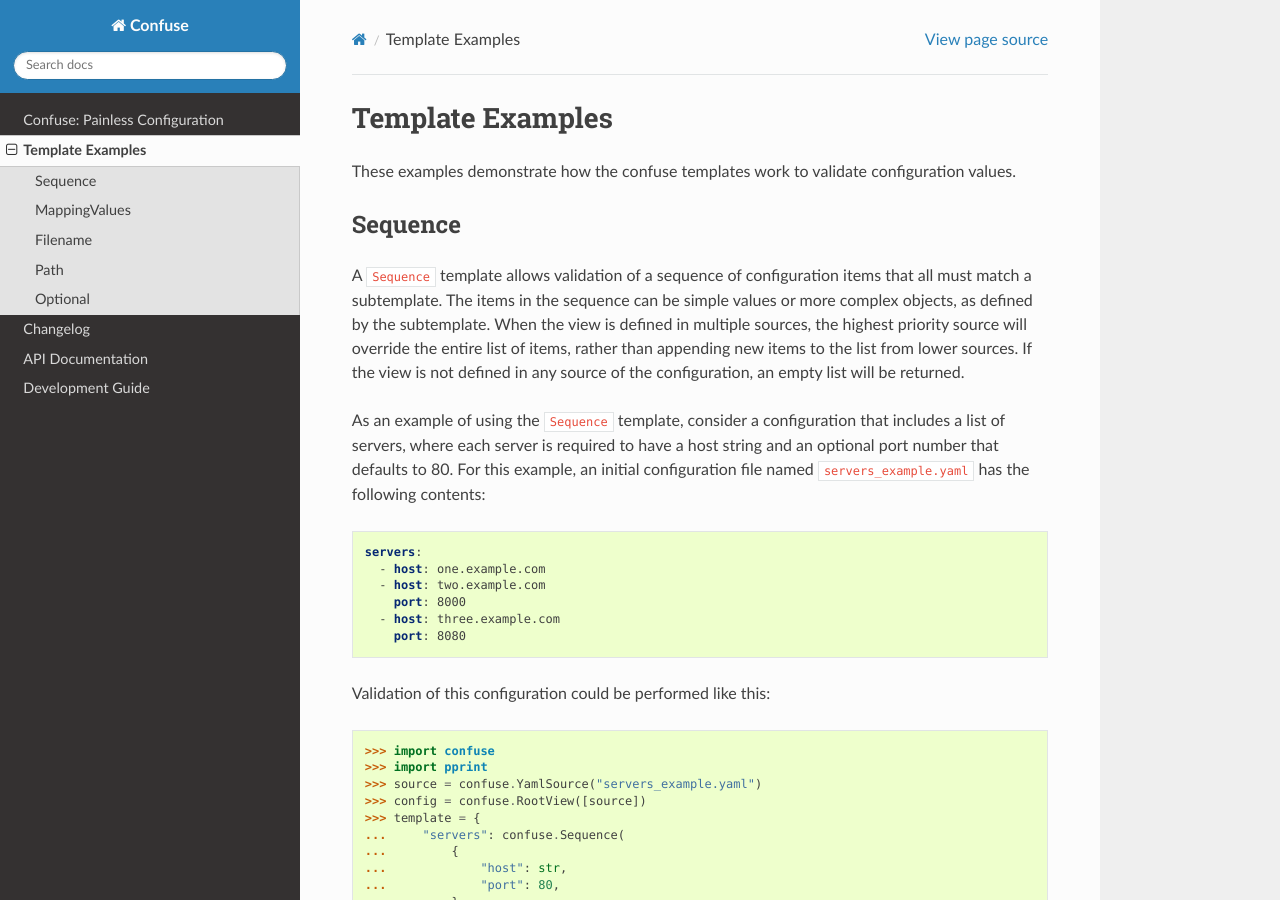
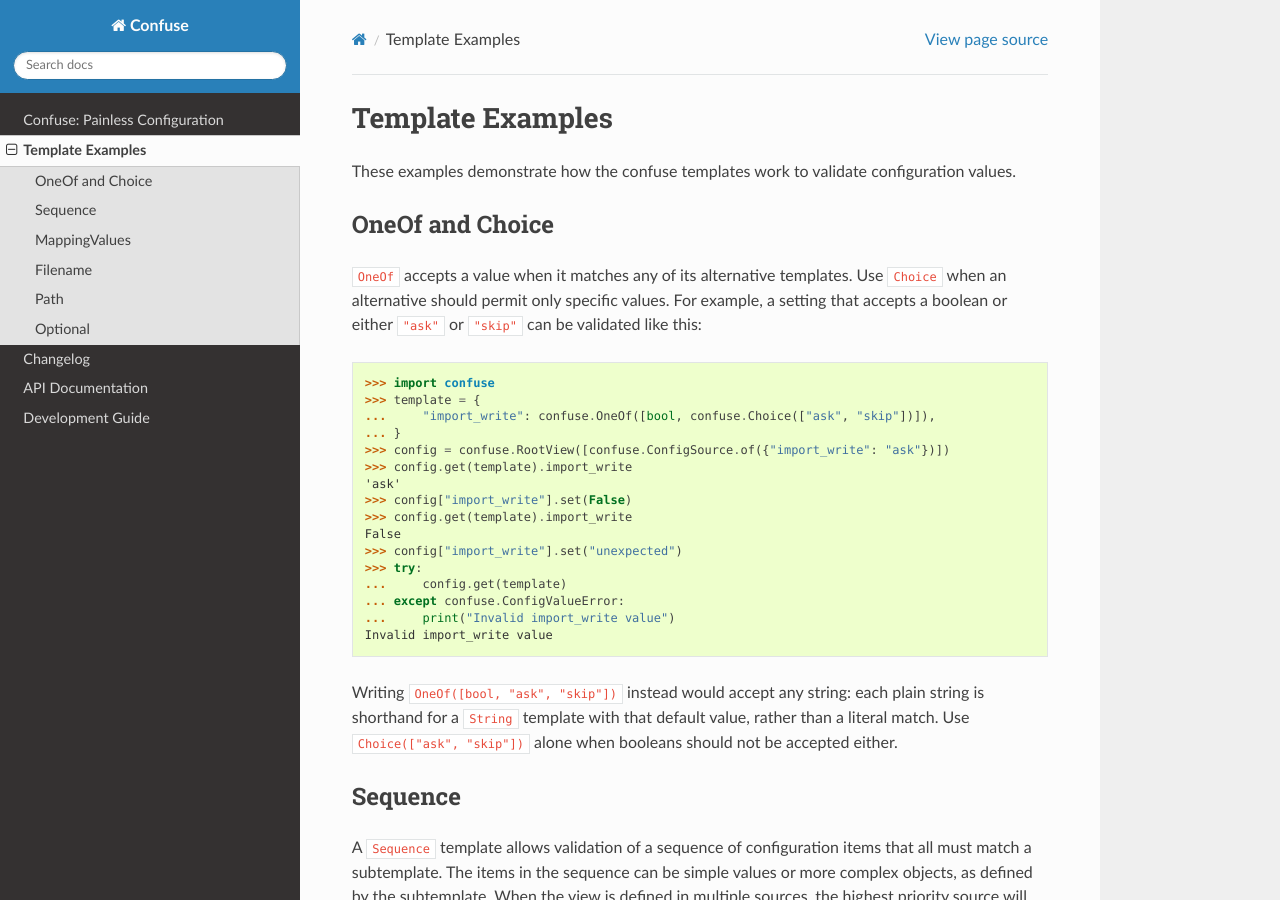
Before and after one commit to beetbox/confuse, a Sphinx documentation site: the page built from docs/examples.rst, in a window 1280 px wide and 900 px high. Built offline with Sphinx 7.4.7 and the Read the Docs theme 3.1.0, drawn with Linux system fonts in a browser that asks for light colours.

Commit message:
Restrict the example import_write setting to booleans and known choices

```diff
--- a/docs/examples.rst
+++ b/docs/examples.rst
@@ -3,6 +3,36 @@ Template Examples
 
 These examples demonstrate how the confuse templates work to validate
 configuration values.
+
+OneOf and Choice
+----------------
+
+``OneOf`` accepts a value when it matches any of its alternative templates.
+Use ``Choice`` when an alternative should permit only specific values. For
+example, a setting that accepts a boolean or either ``"ask"`` or ``"skip"``
+can be validated like this:
+
+>>> import confuse
+>>> template = {
+...     "import_write": confuse.OneOf([bool, confuse.Choice(["ask", "skip"])]),
+... }
+>>> config = confuse.RootView([confuse.ConfigSource.of({"import_write": "ask"})])
+>>> config.get(template).import_write
+'ask'
+>>> config["import_write"].set(False)
+>>> config.get(template).import_write
+False
+>>> config["import_write"].set("unexpected")
+>>> try:
+...     config.get(template)
+... except confuse.ConfigValueError:
+...     print("Invalid import_write value")
+Invalid import_write value
+
+Writing ``OneOf([bool, "ask", "skip"])`` instead would accept any string:
+each plain string is shorthand for a ``String`` template with that default
+value, rather than a literal match. Use ``Choice(["ask", "skip"])`` alone
+when booleans should not be accepted either.
 
 Sequence
 --------
--- a/example/__init__.py
+++ b/example/__init__.py
@@ -6,7 +6,7 @@ import confuse
 
 template = {
     "library": confuse.Filename(),
-    "import_write": confuse.OneOf([bool, "ask", "skip"]),
+    "import_write": confuse.OneOf([bool, confuse.Choice(["ask", "skip"])]),
     "ignore": confuse.StrSeq(),
     "plugins": list,
     "paths": {
```
Also changed, not shown: 2 other files.
